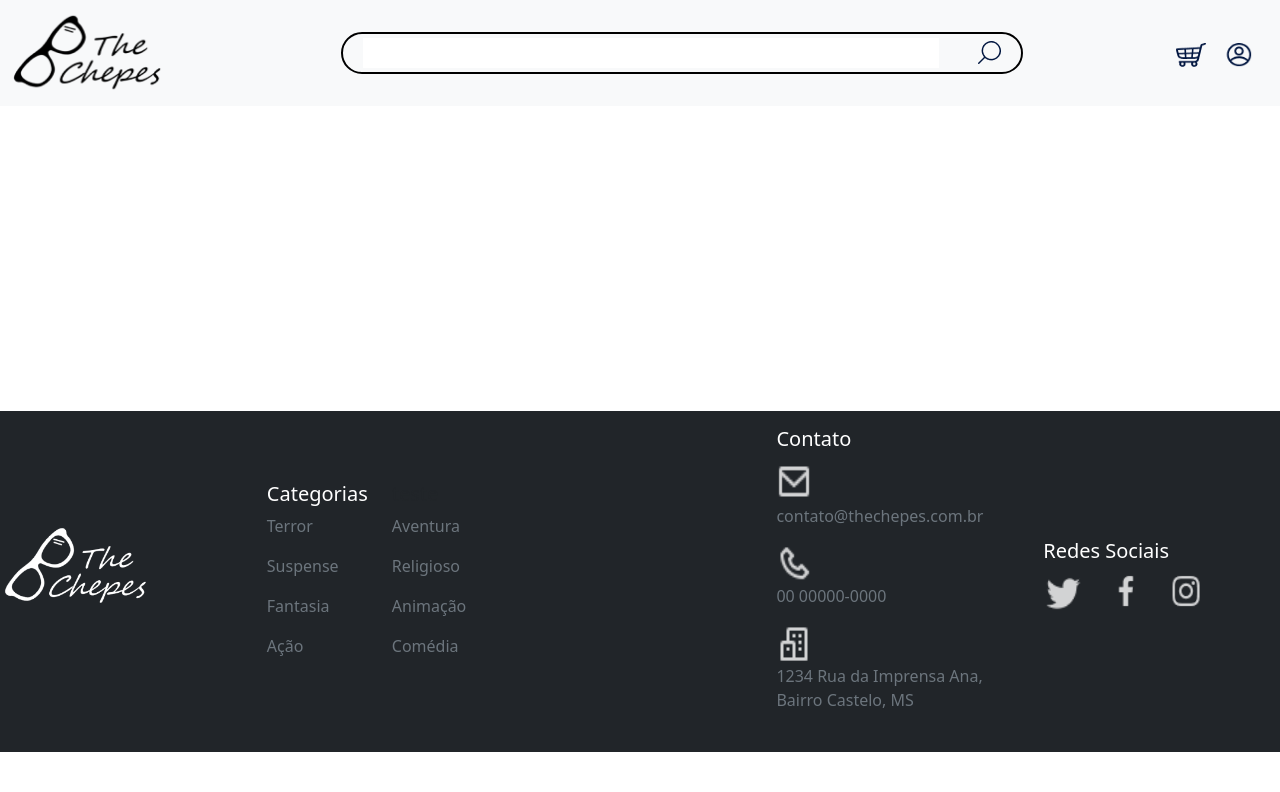
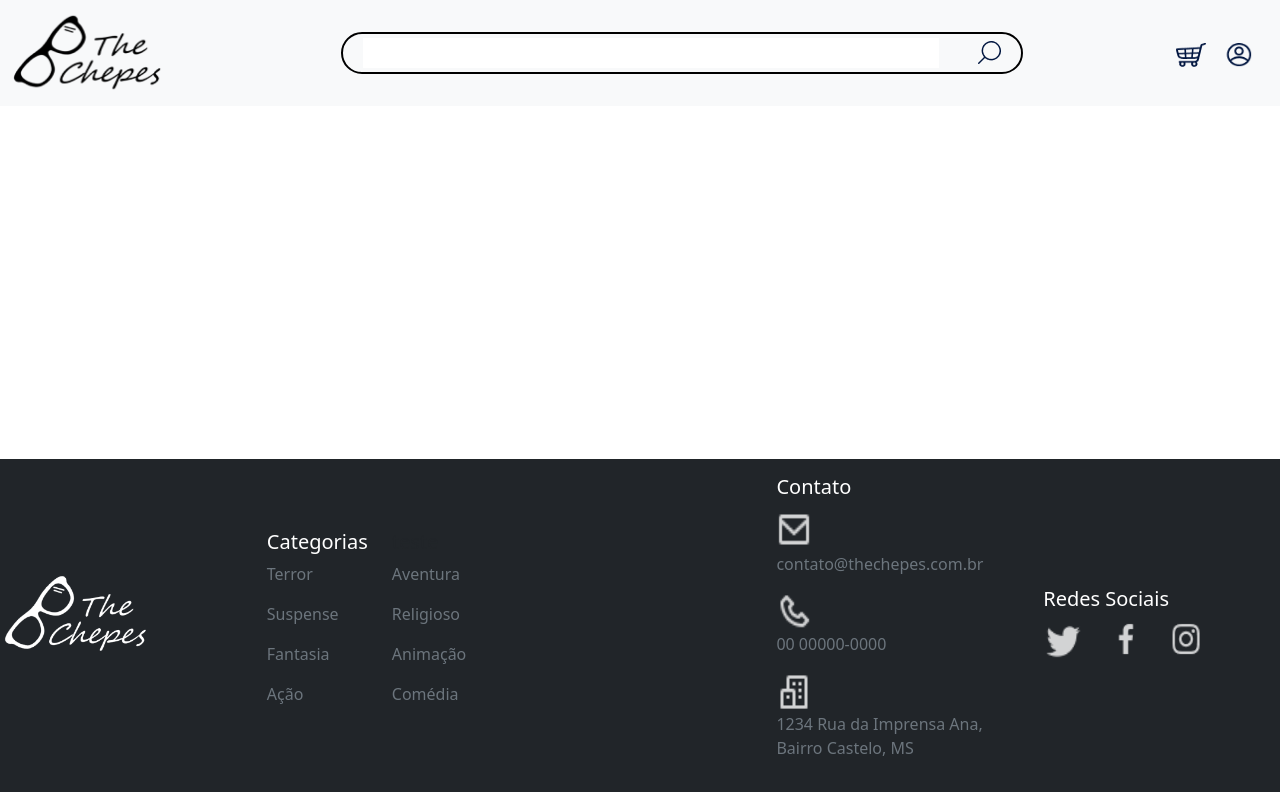
Before and after one commit to olhaopaoital/Chepes-Movie, a plain HTML site: page carrinho.html in a window 1280 px wide. Drawn offline with nearby package versions, Linux system fonts and the light colour scheme.

Commit message:
footer corrigido

```diff
--- a/carrinho.html
+++ b/carrinho.html
@@ -34,7 +34,7 @@
     </header>
 
   <div class="container-fluid fixed-bottom">
-    <footer class="row row-cols-md-5 py-3 my-5 bg-dark mt-auto navbar fixed-bottom">
+    <footer class="row row-cols-md-5 py-3 bg-dark mt-auto navbar fixed-bottom">
       <div class="col mb-3 d-flex align-items-center ">
         <a href="/" class="mb-3 link-body-emphasis">
           <img class="logo" src="./img/Logo_Preto.png" alt="">
```
